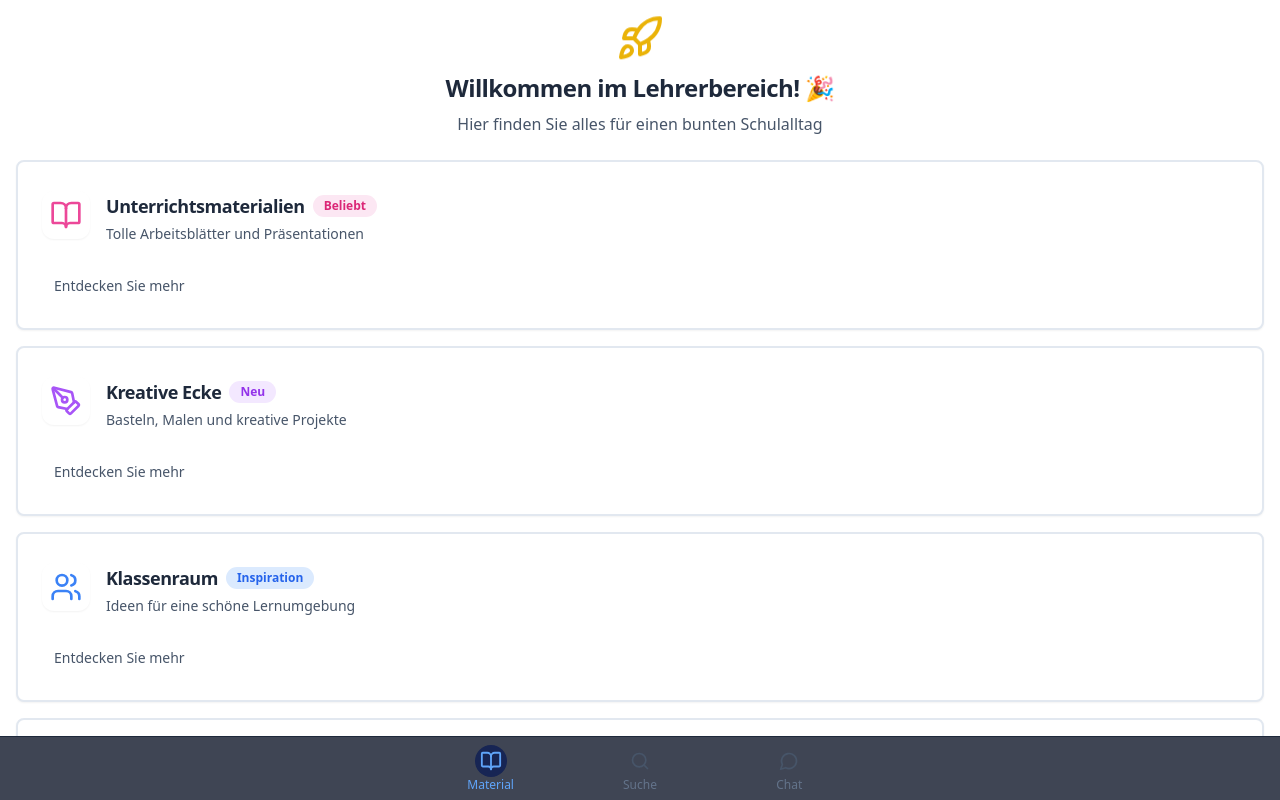
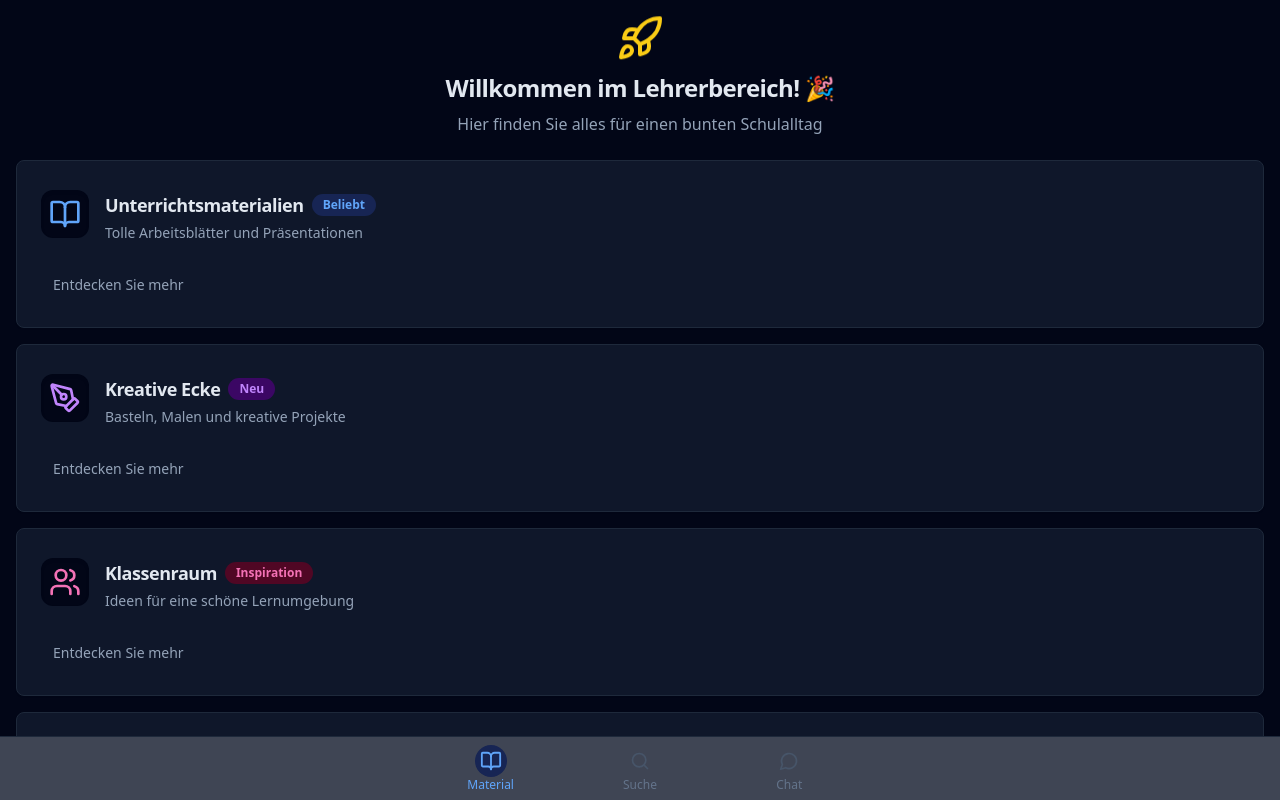
Before and after one commit to altanlabs/87a7cc-stuttgart-test, a React (Vite) app: page /resources in a window 1280 px wide. Built offline with nearby package versions, Linux system fonts and the light colour scheme.

Commit message:
New commit

```diff
--- a/src/pages/resources.tsx
+++ b/src/pages/resources.tsx
@@ -1,5 +1,4 @@
 import { Card, CardContent, CardDescription, CardHeader, CardTitle } from "@/components/ui/card";
-import { ScrollArea } from "@/components/ui/scroll-area";
 import { Badge } from "@/components/ui/badge";
 import { Button } from "@/components/ui/button";
 import { BookOpen, PenTool, Users, Calendar, Lightbulb, Heart, Rocket, Star } from "lucide-react";
@@ -8,34 +7,34 @@ const resources = [
   {
     title: "Unterrichtsmaterialien",
     description: "Tolle Arbeitsblätter und Präsentationen",
-    icon: <BookOpen className="w-8 h-8 text-pink-500" />,
+    icon: <BookOpen className="w-8 h-8 text-blue-400" />,
     badge: "Beliebt",
-    badgeColor: "bg-pink-100 text-pink-600",
-    color: "hover:border-pink-200"
+    badgeColor: "bg-blue-950 text-blue-400",
+    color: "hover:border-blue-800"
   },
   {
     title: "Kreative Ecke",
     description: "Basteln, Malen und kreative Projekte",
-    icon: <PenTool className="w-8 h-8 text-purple-500" />,
+    icon: <PenTool className="w-8 h-8 text-purple-400" />,
     badge: "Neu",
-    badgeColor: "bg-purple-100 text-purple-600",
-    color: "hover:border-purple-200"
+    badgeColor: "bg-purple-950 text-purple-400",
+    color: "hover:border-purple-800"
   },
   {
     title: "Klassenraum",
     description: "Ideen für eine schöne Lernumgebung",
-    icon: <Users className="w-8 h-8 text-blue-500" />,
+    icon: <Users className="w-8 h-8 text-pink-400" />,
     badge: "Inspiration",
-    badgeColor: "bg-blue-100 text-blue-600",
-    color: "hover:border-blue-200"
+    badgeColor: "bg-pink-950 text-pink-400",
+    color: "hover:border-pink-800"
   },
   {
     title: "Schuljahresplaner",
     description: "Termine und Aktivitäten im Überblick",
-    icon: <Calendar className="w-8 h-8 text-green-500" />,
+    icon: <Calendar className="w-8 h-8 text-teal-400" />,
     badge: "Praktisch",
-    badgeColor: "bg-green-100 text-green-600",
-    color: "hover:border-green-200"
+    badgeColor: "bg-teal-950 text-teal-400",
+    color: "hover:border-teal-800"
   }
 ];
 
@@ -47,36 +46,36 @@ const quickTips = [
 
 export default function ResourcesPage() {
   return (
-    <div className="h-[calc(100vh-4rem)] overflow-auto">
+    <div className="h-[calc(100vh-4rem)] overflow-auto bg-slate-950">
       <div className="container p-4 pb-20">
         <div className="space-y-6">
           <div className="space-y-2 text-center">
             <div className="flex justify-center">
-              <Rocket className="w-12 h-12 text-yellow-500 animate-bounce" />
+              <Rocket className="w-12 h-12 text-yellow-400 animate-bounce" />
             </div>
-            <h1 className="text-2xl font-bold tracking-tight text-slate-800">
+            <h1 className="text-2xl font-bold tracking-tight text-slate-200">
               Willkommen im Lehrerbereich! 🎉
             </h1>
-            <p className="text-slate-600">
+            <p className="text-slate-400">
               Hier finden Sie alles für einen bunten Schulalltag
             </p>
           </div>
 
           <div className="grid gap-4">
             {resources.map((resource, index) => (
-              <Card key={index} className={`relative overflow-hidden border-2 transition-all ${resource.color} hover:shadow-lg`}>
+              <Card key={index} className={`relative overflow-hidden border border-slate-800 bg-slate-900 transition-all ${resource.color} hover:shadow-lg hover:shadow-slate-900/50`}>
                 <CardHeader className="flex flex-row items-center gap-4">
-                  <div className="rounded-xl p-2 bg-white shadow-sm">
+                  <div className="rounded-xl p-2 bg-slate-950 shadow-inner">
                     {resource.icon}
                   </div>
                   <div className="space-y-1">
                     <div className="flex items-center gap-2">
-                      <CardTitle className="text-lg text-slate-800">{resource.title}</CardTitle>
+                      <CardTitle className="text-lg text-slate-200">{resource.title}</CardTitle>
                       <Badge className={resource.badgeColor}>
                         {resource.badge}
                       </Badge>
                     </div>
-                    <CardDescription className="text-sm text-slate-600">
+                    <CardDescription className="text-sm text-slate-400">
                       {resource.description}
                     </CardDescription>
                   </div>
@@ -85,7 +84,7 @@ export default function ResourcesPage() {
                   <Button
                     variant="ghost"
                     size="sm"
-                    className="text-slate-600 hover:text-slate-900"
+                    className="text-slate-400 hover:text-slate-200 hover:bg-slate-800"
                   >
                     Entdecken Sie mehr
                   </Button>
@@ -94,11 +93,11 @@ export default function ResourcesPage() {
             ))}
           </div>
 
-          <Card className="bg-gradient-to-r from-blue-50 to-purple-50 border-2 border-blue-100">
+          <Card className="bg-gradient-to-r from-blue-950 to-purple-950 border border-blue-900">
             <CardHeader>
               <div className="flex items-center gap-2">
-                <Star className="w-5 h-5 text-yellow-500" />
-                <CardTitle className="text-lg text-slate-800">Tägliche Tipps</CardTitle>
+                <Star className="w-5 h-5 text-yellow-400" />
+                <CardTitle className="text-lg text-slate-200">Tägliche Tipps</CardTitle>
               </div>
             </CardHeader>
             <CardContent>
@@ -106,7 +105,7 @@ export default function ResourcesPage() {
                 {quickTips.map((tip, index) => (
                   <div
                     key={index}
-                    className="flex items-center gap-3 text-sm text-slate-700 bg-white p-3 rounded-lg shadow-sm border border-slate-100"
+                    className="flex items-center gap-3 text-sm text-slate-300 bg-slate-900 p-3 rounded-lg shadow-inner border border-slate-800"
                   >
                     {tip}
                   </div>
@@ -115,19 +114,19 @@ export default function ResourcesPage() {
             </CardContent>
           </Card>
 
-          <Card className="bg-gradient-to-r from-pink-50 to-orange-50 border-2 border-pink-100">
+          <Card className="bg-gradient-to-r from-pink-950 to-purple-950 border border-pink-900">
             <CardHeader>
               <div className="flex items-center gap-2">
-                <Heart className="w-5 h-5 text-pink-500" />
-                <CardTitle className="text-lg text-slate-800">Brauchen Sie Hilfe?</CardTitle>
+                <Heart className="w-5 h-5 text-pink-400" />
+                <CardTitle className="text-lg text-slate-200">Brauchen Sie Hilfe?</CardTitle>
               </div>
-              <CardDescription className="text-slate-600">
+              <CardDescription className="text-slate-400">
                 Unser freundliches Team ist immer für Sie da!
               </CardDescription>
             </CardHeader>
             <CardContent>
               <Button
-                className="bg-white text-pink-500 border-2 border-pink-200 hover:bg-pink-50"
+                className="bg-slate-900 text-pink-400 border border-pink-800 hover:bg-slate-800"
               >
                 Kontaktieren Sie uns
               </Button>
```
